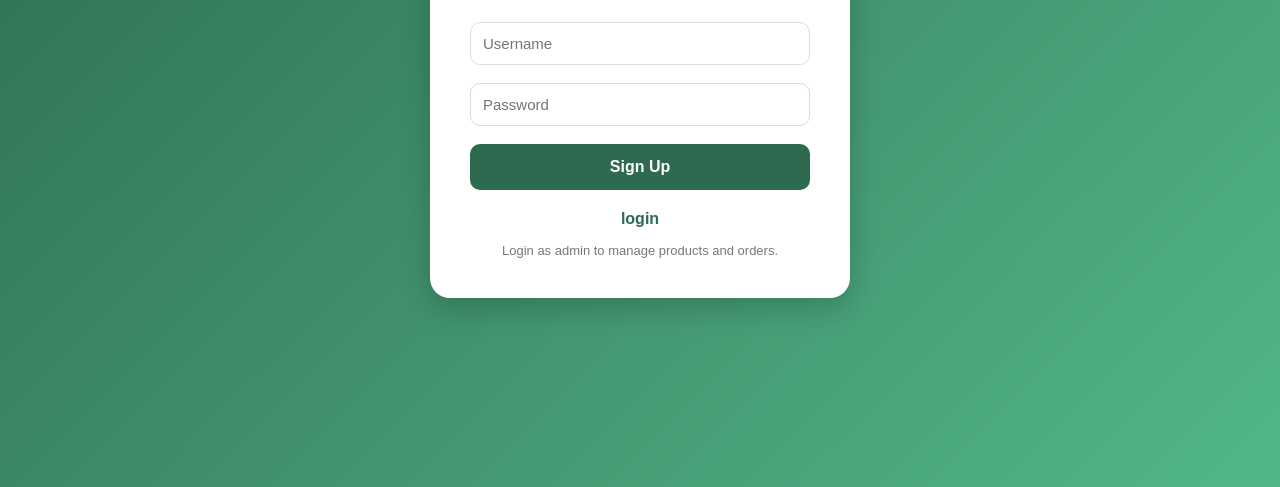
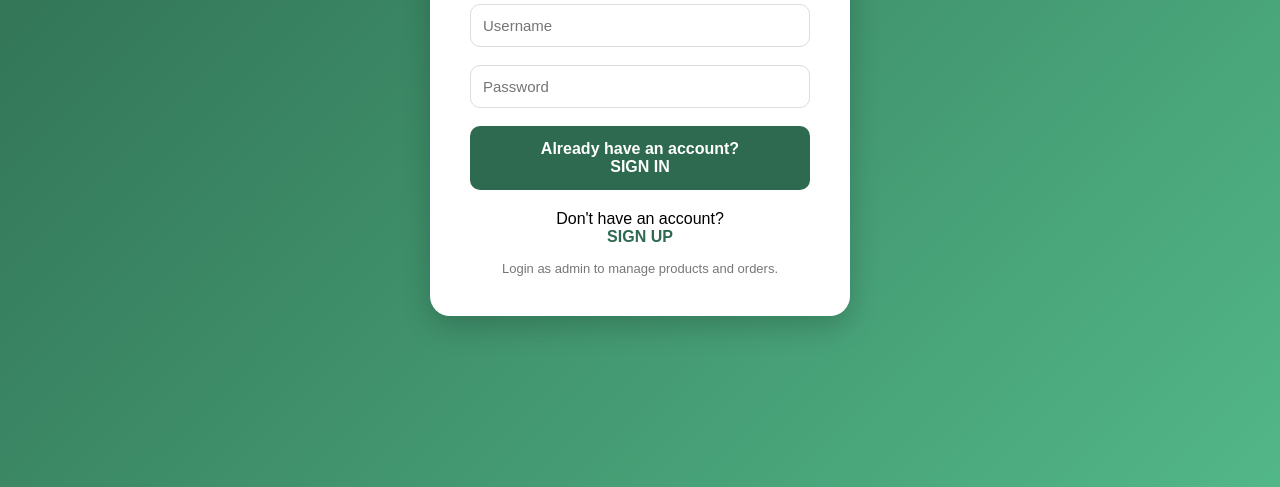
Before and after one commit to bendimpoz/freshmart1, a website: page public/signup.html in a window 1280 px wide. Shown: the part 313-800 px from the top of the page. Drawn offline with Linux system fonts and the light colour scheme.

Commit message:
Update signup page

```diff
--- a/public/signup.html
+++ b/public/signup.html
@@ -121,14 +121,15 @@ h2{
 
   <!-- CHANGED BUTTON TEXT -->
   <button class="signup-btn" onclick="signup()">
-    Sign Up
+    <p>Already have an account?</p>
+    SIGN IN
   </button>
 
   <!-- CHANGED TEXT -->
   <div class="login-link">
-    <a href="/pages/admin.html">login</a>
+    <p>Don't have an account?</p>
+    <a href="/pages/admin.html">SIGN UP</a>
   </div>
-
   <div class="footer-text">
     Login as admin to manage products and orders.
   </div>
```
